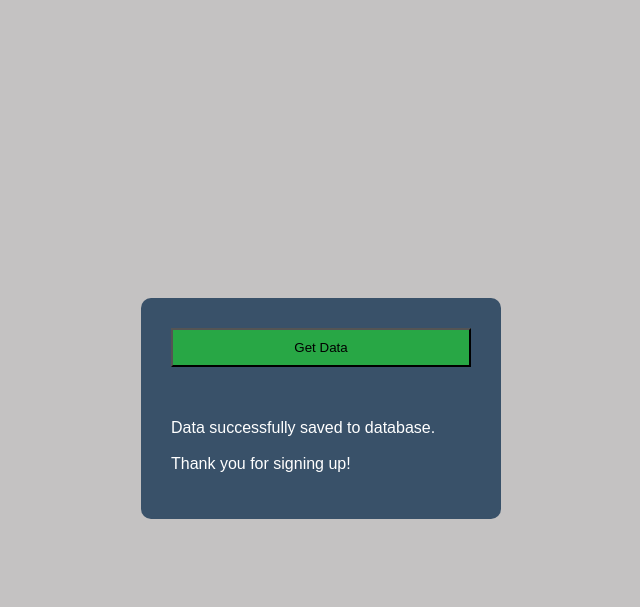
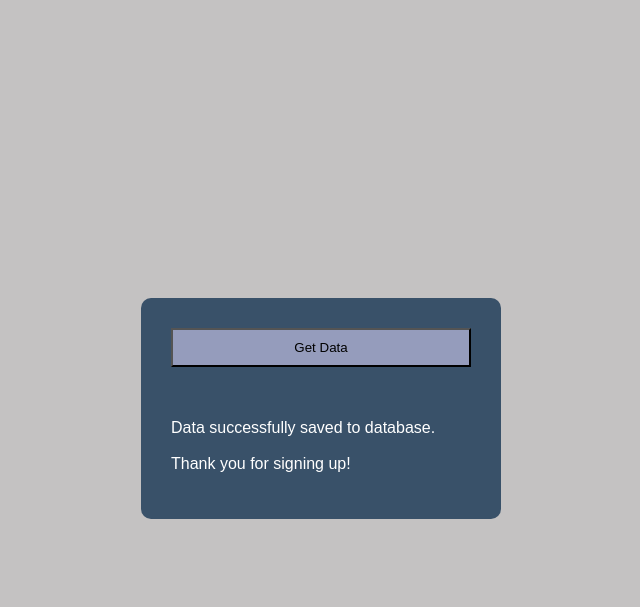
Before and after one commit to Akshit-27/PythonFlaskApp, a Flask app: template templates/data_submit.html in a window 1280 px wide. Shown: the top 607 px of the page, without its empty margins (319-959 px from the left). Run offline with Flask 3, Linux system fonts and the light colour scheme; the template is opened without the code that fills it, so the values that code supplies are empty.

Commit message:
Code Changed

```diff
--- a/templates/data_submit.html
+++ b/templates/data_submit.html
@@ -42,7 +42,8 @@
     button {
         width: 100%;
         padding: 10px;
-        background-color: #28a745;
+        background-color: #959cbc;
+        cursor: pointer;
 
     }
 </style>
```
